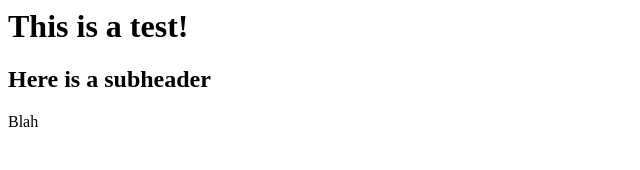
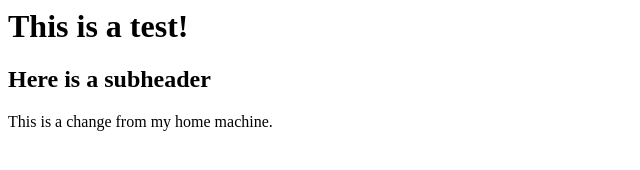
Before and after one commit to mikantlin/gitTest, a plain HTML site: page index.html in a window 1280 px wide. Shown: the whole page, without its empty margins (0-640 px from the left). Drawn offline with Linux system fonts and the light colour scheme.

Commit message:
change body text

```diff
--- a/index.html
+++ b/index.html
@@ -8,7 +8,7 @@
 
 <h2>Here is a subheader</h2>
 
-<div>Blah</div>
+<p>This is a change from my home machine.</p>
 
 </body>
 </html>
```
